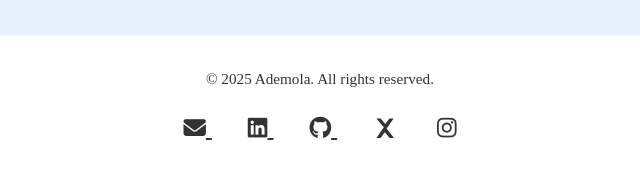
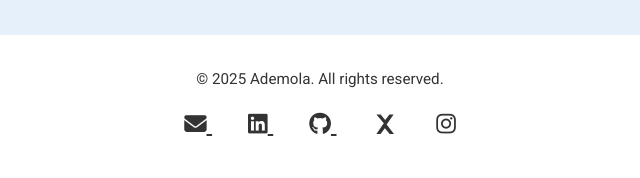
Before and after one commit to Opchains/FUTURE_FS_01, a website: page Html/about.html in a window 1280 px wide. Shown: the part 2925-3103 px from the top of the page, 320-960 px from the left. Drawn offline with Linux system fonts and the light colour scheme.

Commit message:
I improved the styling of the about page.

```diff
--- a/Styles/about.css
+++ b/Styles/about.css
@@ -306,6 +306,7 @@ header {
 .footer .container {
   max-width: 1000px;
   margin: 0 auto;
+  font-family: 'Roboto', sans-serif;
 }
 
 .footer-links {
@@ -333,7 +334,7 @@ header {
   color: #333;
   font-size: 1.4rem;
   transition: color 0.3s ease;
-  font-family: 'Poppins', sans-serif;
+  font-family: 'Roboto', sans-serif;
 }
 
 .footer-social a:hover .fa-envelope {
```
